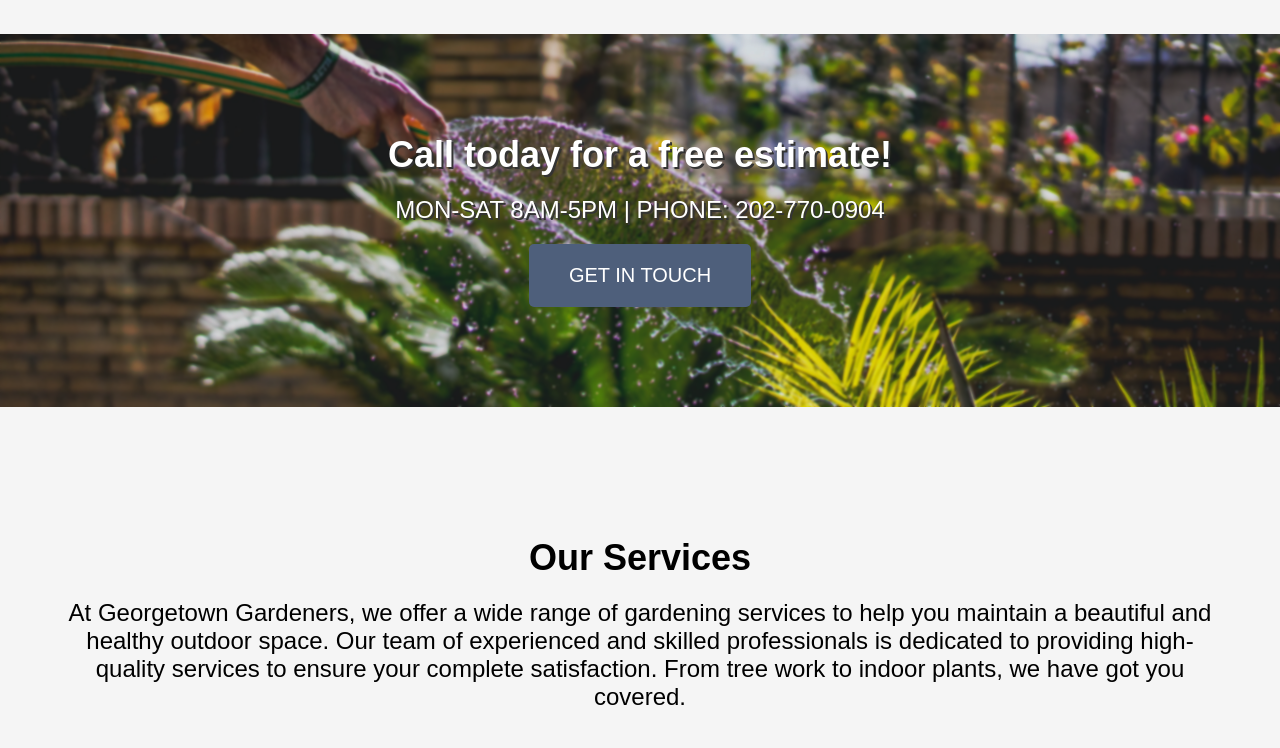
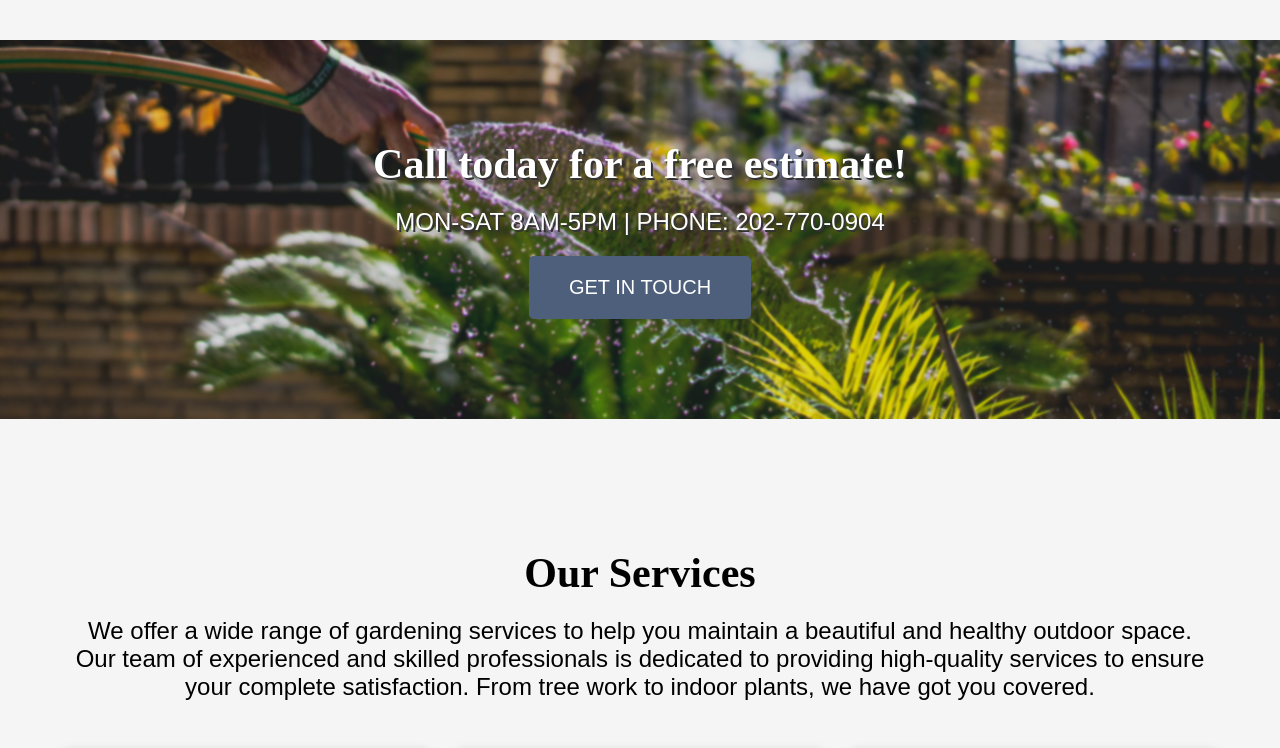
Before and after one commit to huxlabs/georgetown-gardeners, a plain HTML site: page index.html in a window 1280 px wide. Shown: the part 1220-1968 px from the top of the page. Drawn offline with nearby package versions, Linux system fonts and the light colour scheme.

Commit message:
Updated fonts

```diff
--- a/index.html
+++ b/index.html
@@ -76,7 +76,7 @@
 
       <section class="section" id="services">
         <h2 class="section-header float">Our Services</h2>
-        <p class="section-content float">At Georgetown Gardeners, we offer a wide range of gardening services to help you maintain a beautiful and healthy outdoor space. Our team of experienced and skilled professionals is dedicated to providing high-quality services to ensure your complete satisfaction.
+        <p class="section-content float">We offer a wide range of gardening services to help you maintain a beautiful and healthy outdoor space. Our team of experienced and skilled professionals is dedicated to providing high-quality services to ensure your complete satisfaction.
           From tree work to indoor plants, we have got you covered.
         </p>
         <ul class="services-container">
--- a/style.css
+++ b/style.css
@@ -257,19 +257,18 @@ nav {
   text-align: center;
   max-width: 1200px;
   margin: 0 auto;
-  /* padding-top: 120px; */
   padding: 130px 25px 0 25px;
 }
 
 .section-header {
-  font-size: 36px;
-  /* margin: 0 0 20px; */
+  font-size: 42px;
+  font-family: Baskerville, serif;
+  font-weight: bold;
 }
 
 .section-content {
   font-size: 24px;
   margin: 20px 0;
-  /* margin-bottom: 50px; */
 }
 
 .padding-bottom-lg {
```
